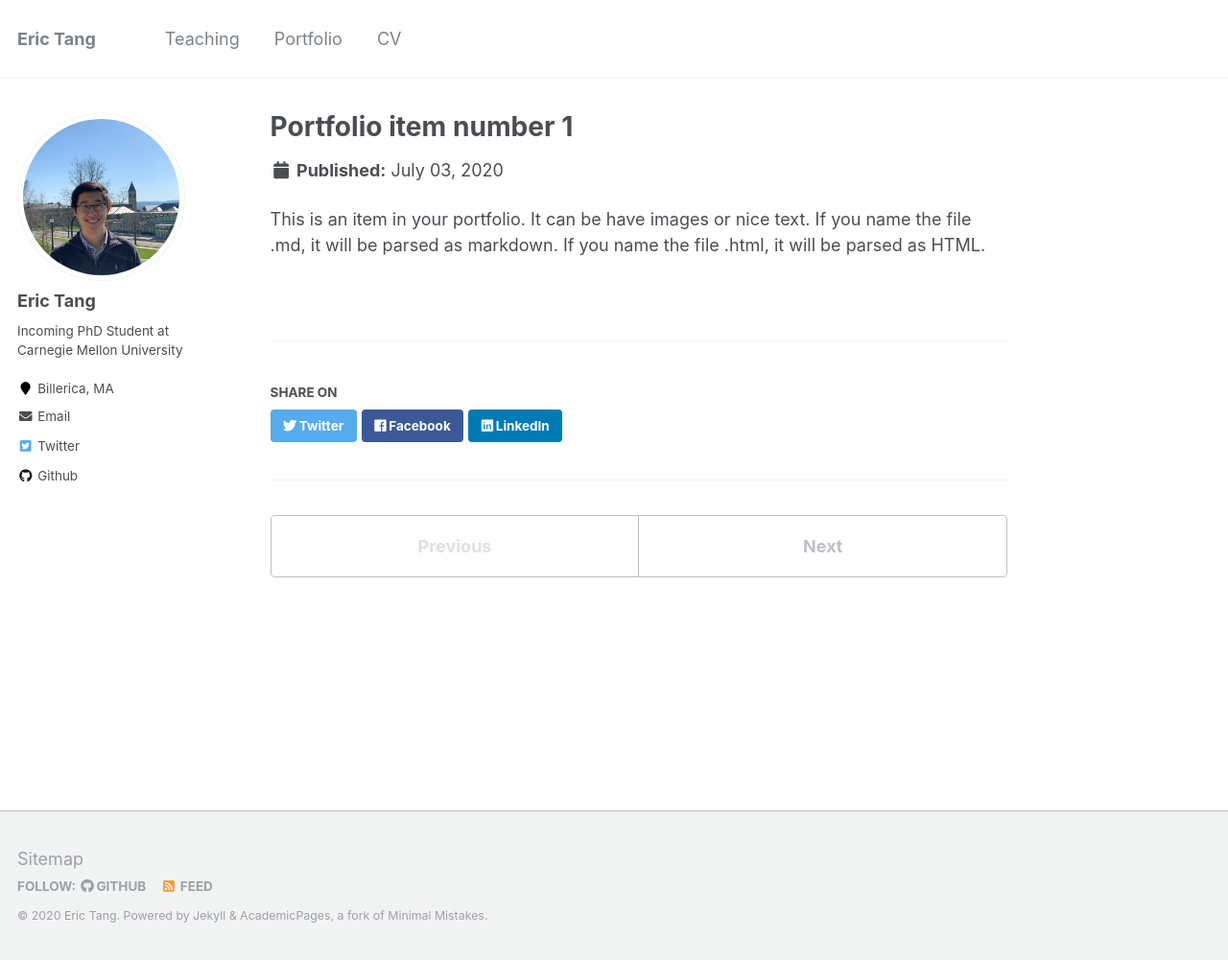
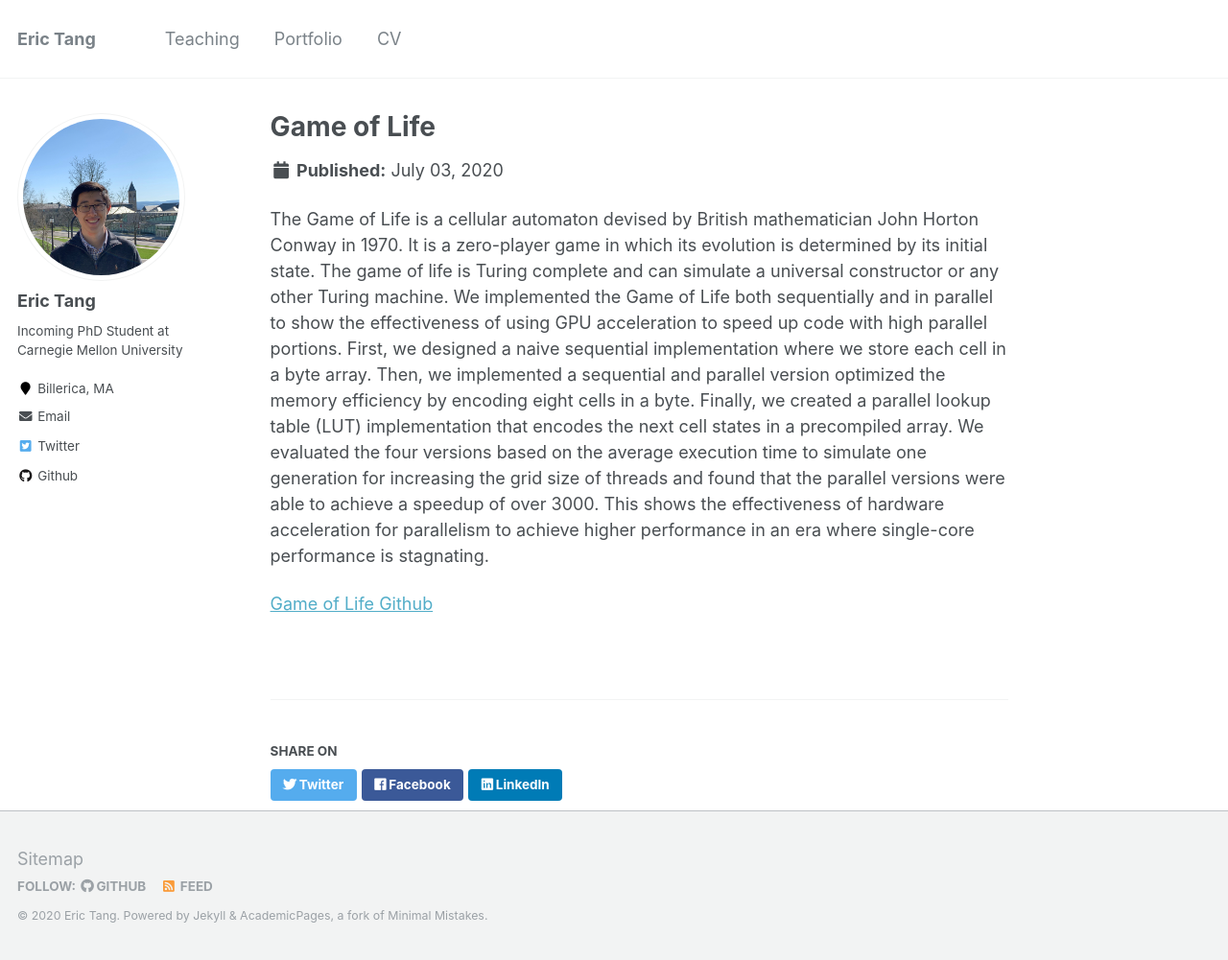
Before and after one commit to erictang25/erictang25.github.io, a Jekyll site: the page built from _portfolio/portfolio-1.md, in a window 1280 px wide and 1001 px high. Shown: the whole window at 96% size. Built offline with Jekyll 4.4.1, drawn with Linux system fonts in a browser that asks for light colours.

Commit message:
portfolio update

```diff
--- a/_portfolio/portfolio-1.md
+++ b/_portfolio/portfolio-1.md
@@ -1,7 +1,9 @@
 ---
-title: "Portfolio item number 1"
-excerpt: "Short description of portfolio item number 1<br/><img src='/images/500x300.png'>"
+title: "Game of Life"
+excerpt: "Acceleration of the Game of Life using CUDA<br/><img src='/images/Gospers_glider_gun.gif'>"
 collection: portfolio
 ---
 
-This is an item in your portfolio. It can be have images or nice text. If you name the file .md, it will be parsed as markdown. If you name the file .html, it will be parsed as HTML.
+The Game of Life is a cellular automaton devised by British mathematician John Horton Conway in 1970. It is a zero-player game in which its evolution is determined by its initial state. The game of life is Turing complete and can simulate a universal constructor or any other Turing machine. We implemented the Game of Life both sequentially and in parallel to show the effectiveness of using GPU acceleration to speed up code with high parallel portions. First, we designed a naive sequential implementation where we store each cell in a byte array. Then, we implemented a sequential and parallel version optimized the memory efficiency by encoding eight cells in a byte. Finally, we created a parallel lookup table (LUT) implementation that encodes the next cell states in a precompiled array. We evaluated the four versions based on the average execution time to simulate one generation for increasing the grid size of threads and found that the parallel versions were able to achieve a speedup of over 3000. This shows the effectiveness of hardware acceleration for parallelism to achieve higher performance in an era where single-core performance is stagnating.
+
+[Game of Life Github](https://github.com/erictang25/game-of-life)
```
Also changed, not shown: _pages/cv.md (+3 -3 lines), _portfolio/portfolio-2.html (deleted, +0 -7 lines), images/Gospers_glider_gun.gif (added).
